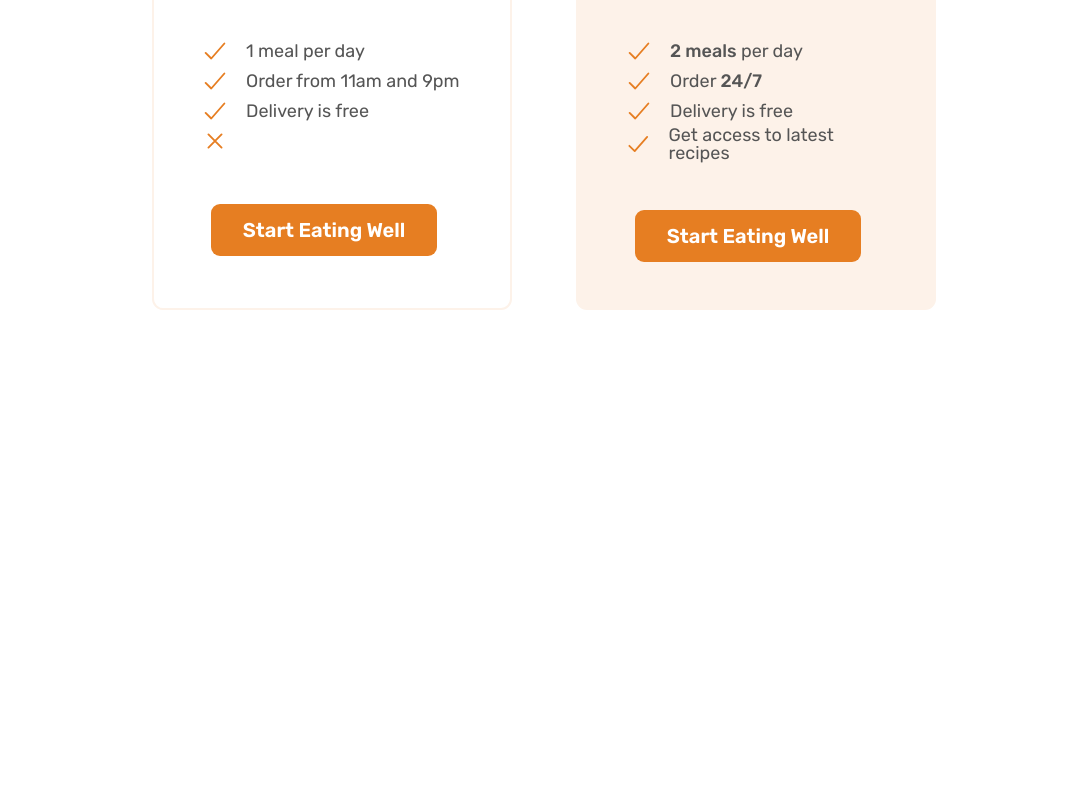
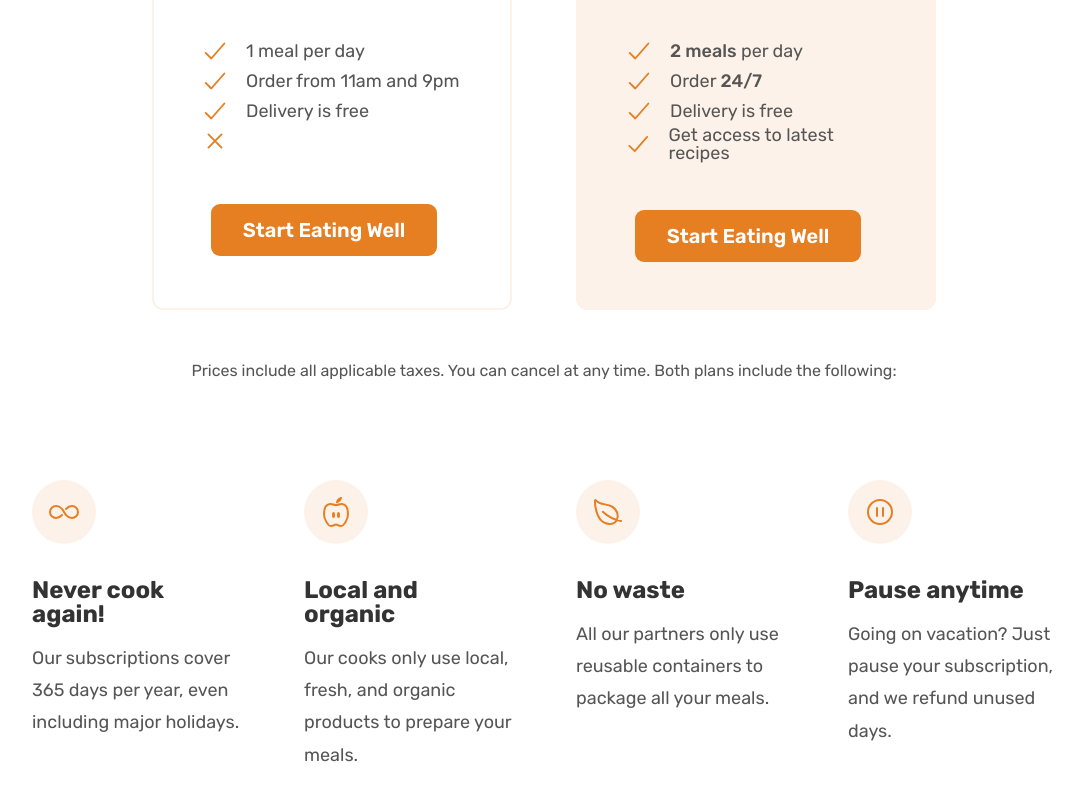
Before and after one commit to Genius4Lyf/omnifood, a plain HTML site: page index.html in a window 1280 px wide. Shown: the part 5099-5899 px from the top of the page, without its empty margins (96-1179 px from the left). Before the commit the page ends 5505 px from the top, so only its background shows below. Drawn offline with nearby package versions, Linux system fonts and the light colour scheme.

Commit message:
Building the features part

```diff
--- a/css/general.css
+++ b/css/general.css
@@ -162,6 +162,14 @@ body {
   /* margin-bottom: 9.6rem; */
 }
 
+/*.grid:last-child {
+  margin-bottom: 0;
+} */
+
+.grid:not(:last-child) {
+  margin-bottom: 9.6rem;
+}
+
 /* .grid:not(:last-child) {
   margin-bottom: 9.6rem;
 } */
--- a/css/style.css
+++ b/css/style.css
@@ -445,3 +445,29 @@
   text-align: center;
   margin-top: 4.8rem;
 }
+
+.plan-details {
+  font-size: 1.6rem;
+  line-height: 1.6;
+  text-align: center;
+}
+
+.feature-icon {
+  color: #e67e22;
+  height: 3.2rem;
+  width: 3.2rem;
+  background-color: #fdf2e9;
+  margin-bottom: 3.2rem;
+  padding: 1.6rem;
+  border-radius: 50%;
+}
+.feature-title {
+  font-size: 2.4rem;
+  color: #333;
+  font-weight: 700;
+  margin-bottom: 1.6rem;
+}
+.feature-text {
+  font-size: 1.8rem;
+  line-height: 1.8;
+}
--- a/index.html
+++ b/index.html
@@ -428,7 +428,7 @@
           </h2>
         </div>
 
-        <div class="container grid grid--2-cols">
+        <div class="container grid grid--2-cols margin-bottom-md">
           <div class="pricing-plan pricing-plan--starter">
             <header class="plan-header">
               <p class="plan-name">Starter</p>
@@ -491,6 +491,51 @@
             </div>
           </div>
         </div>
+
+        <div class="container grid">
+          <aside class="plan-details">
+            Prices include all applicable taxes. You can cancel at any time.
+            Both plans include the following:
+          </aside>
+        </div>
+
+        <div class="container grid grid--4-cols">
+          <div class="feature">
+            <ion-icon class="feature-icon" name="infinite-outline"></ion-icon>
+            <p class="feature-title">Never cook again!</p>
+            <p class="feature-text">
+              Our subscriptions cover 365 days per year, even including major
+              holidays.
+            </p>
+          </div>
+          <div class="feature">
+            <ion-icon class="feature-icon" name="nutrition-outline"></ion-icon>
+            <p class="feature-title">Local and organic</p>
+            <p class="feature-text">
+              Our cooks only use local, fresh, and organic products to prepare
+              your meals.
+            </p>
+          </div>
+          <div class="feature">
+            <ion-icon class="feature-icon" name="leaf-outline"></ion-icon>
+            <p class="feature-title">No waste</p>
+            <p class="feature-text">
+              All our partners only use reusable containers to package all your
+              meals.
+            </p>
+          </div>
+          <div class="feature">
+            <ion-icon
+              class="feature-icon"
+              name="pause-circle-outline"
+            ></ion-icon>
+            <p class="feature-title">Pause anytime</p>
+            <p class="feature-text">
+              Going on vacation? Just pause your subscription, and we refund
+              unused days.
+            </p>
+          </div>
+        </div>
       </section>
     </main>
 
```
